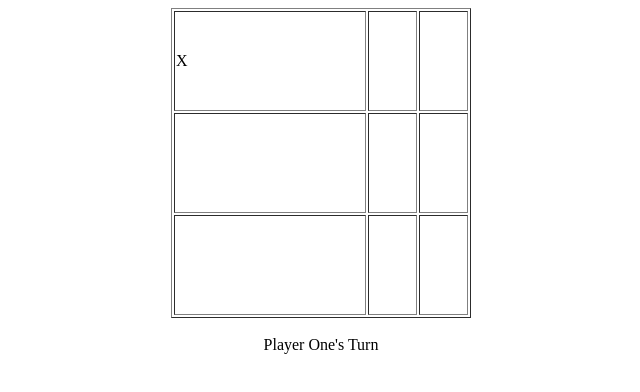
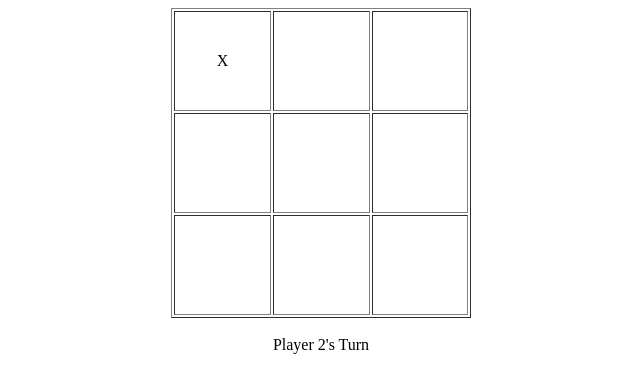
Before and after one commit to cindyssun5/tic-tac-toe-in-45min, a plain HTML site: page index.html in a window 1280 px wide. Both pictures are taken after a click on the element 541 px from the left and 61 px from the top of the page. Shown: the whole page, without its empty margins (319-959 px from the left). Drawn offline with nearby package versions, Linux system fonts and the light colour scheme.

Commit message:
completed tic tac toe game

```diff
--- a/index.html
+++ b/index.html
@@ -3,33 +3,49 @@
   <head>
   <script   src="https://code.jquery.com/jquery-3.0.0.slim.min.js"   integrity="sha256-Rf4BadfyCtsvHmO89BUZcbYvNNvZvOT08ALfEzvCsD0="   crossorigin="anonymous"></script>
   <script type="text/javascript">
-    var board = [0, 0, 0, 0, 0, 0, 0, 0, 0];
     var player = 1;
+    var playerOne = [];
+    var playerTwo = [];
     $(document).ready(function() {
+      var board = {};
+      $( ".cell" ).click(function() {
+        var id = this.id;
 
 
-      $( ".cell" ).click(function() {
-        var id = this.id;
-        board[id] = player;
-
         if (player === 1) {
-          $("#"+id).text("X");
+          $("#"+id).html("<center>X</center>");
+          board[id] = 1;
           player = 2;
         } else {
-          $("#"+id).text("O");
+          $("#"+id).html("<center>O</center>");
+          board[id] = 2;
           player = 1;
         }
 
+        if (player === 1) {
+          $(".player").text("Player 1's Turn");
+        } else if (player === 2) {
+          $(".player").text("Player 2's Turn");
+        }
 
-
+        if (board[1] && board[1] === board[2] && board[2] === board[3]) {
+          $(".player").text("PLAYER "+board[1]+" IS THE WINNER");
+        } else if (board[4] && board[4] === board[5] && board[5] === board[6]) {
+          $(".player").text("PLAYER "+board[4]+" IS THE WINNER");
+        } else if (board[7] && board[7] === board[8] && board[8] === board[9]) {
+          $(".player").text("PLAYER "+board[7]+" IS THE WINNER");
+        } else if (board[1] && board[1] === board[4] && board[4] === board[7]) {
+          $(".player").text("PLAYER "+board[1]+" IS THE WINNER");
+        } else if (board[2] && board[2] === board[5] && board[5] === board[8]) {
+          $(".player").text("PLAYER "+board[2]+" IS THE WINNER");
+        } else if (board[3] && board[3] === board[6] && board[6] === board[9]) {
+          $(".player").text("PLAYER "+board[3]+" IS THE WINNER");
+        } else if (board[3] && board[3] === board[5] && board[5] === board[7]) {
+          $(".player").text("PLAYER "+board[3]+" IS THE WINNER");
+        } else if (board[1] && board[1] === board[5] && board[5] === board[9]) {
+          $(".player").text("PLAYER "+board[1]+" IS THE WINNER");
+        }
       });
-
-
-      if (player === 1) {
-        $(".players").text("Player One's Turn");
-      } else if (player === 2) {
-        $(".players").text("Player Two's Turn");
-      }
 
 
 
@@ -42,33 +58,33 @@
     <center>
       <table width="300px" border="1px">
         <tr height="100px">
-          <td class="cell" id="0">
+          <td class="cell" id="1" width="100px">
           </td>
-          <td class="cell" id="1">
+          <td class="cell" id="2" width="100px">
           </td>
-          <td class="cell" id="2">
+          <td class="cell" id="3" width="100px">
           </td>
         </tr>
         <tr height="100px">
-          <td class="cell" id="3">
+          <td class="cell" id="4" width="100px">
           </td>
-          <td class="cell" id="4">
+          <td class="cell" id="5" width="100px">
           </td>
-          <td class="cell" id="5">
+          <td class="cell" id="6" width="100px">
           </td>
         </tr>
         <tr height="100px">
-          <td class="cell" id="6">
+          <td class="cell" id="7" width="100px">
           </td>
-          <td class="cell" id="7">
+          <td class="cell" id="8" width="100px">
           </td>
-          <td class="cell" id="8">
+          <td class="cell" id="9" width="100px">
           </td>
         </tr>
       </table>
       <br/>
-      <div class ="players">
-
+      <div class ="player">
+        Player One's Turn
       </div>
     </center>
 
```
